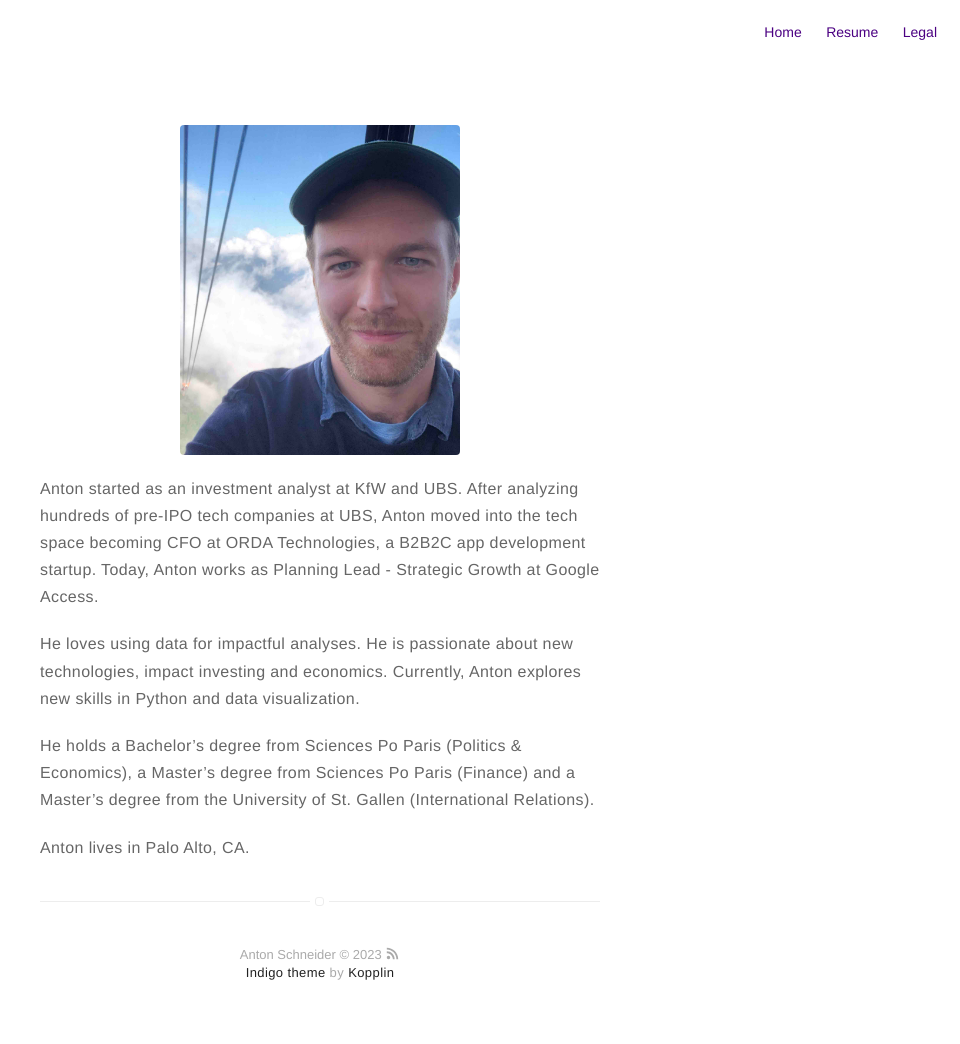
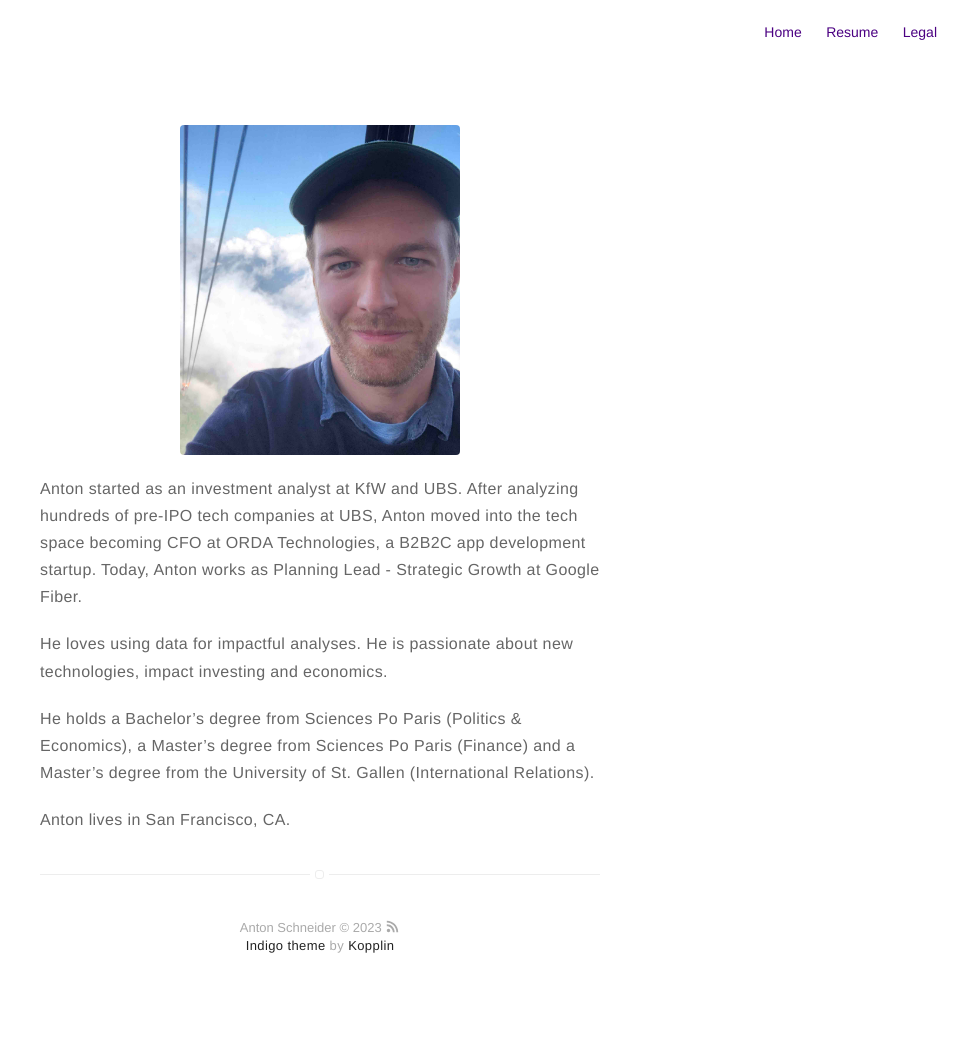
Before and after one commit to antonschneider90/antonschneider90.github.io, a Jekyll site: the page built from about.md, in a window 1280 px wide. Shown: the whole page, without its empty margins (320-1280 px from the left). Built offline with Jekyll 4.4.1, drawn with Linux system fonts in a browser that asks for light colours; after the commit the page ends 1017 px from its top, so only the background shows below that.

Commit message:
Update about.md

```diff
--- a/about.md
+++ b/about.md
@@ -4,10 +4,10 @@
 ---
 ![Profile Image]({{ site.url }}/{{ site.picture }})
 
-Anton started as an investment analyst at KfW and UBS. After analyzing hundreds of pre-IPO tech companies at UBS, Anton moved into the tech space becoming CFO at ORDA Technologies, a B2B2C app development startup. Today, Anton works as Planning Lead - Strategic Growth at Google Access.<br/>
+Anton started as an investment analyst at KfW and UBS. After analyzing hundreds of pre-IPO tech companies at UBS, Anton moved into the tech space becoming CFO at ORDA Technologies, a B2B2C app development startup. Today, Anton works as Planning Lead - Strategic Growth at Google Fiber.<br/>
 
-He loves using data for impactful analyses. He is passionate about new technologies, impact investing and economics. Currently, Anton explores new skills in Python and data visualization.<br/>
+He loves using data for impactful analyses. He is passionate about new technologies, impact investing and economics.<br/>
 
 He holds a Bachelor's degree from Sciences Po Paris (Politics & Economics), a Master's degree from Sciences Po Paris (Finance) and a Master's degree from the University of St. Gallen (International Relations).<br/>
 
-Anton lives in Palo Alto, CA.
+Anton lives in San Francisco, CA.
```
